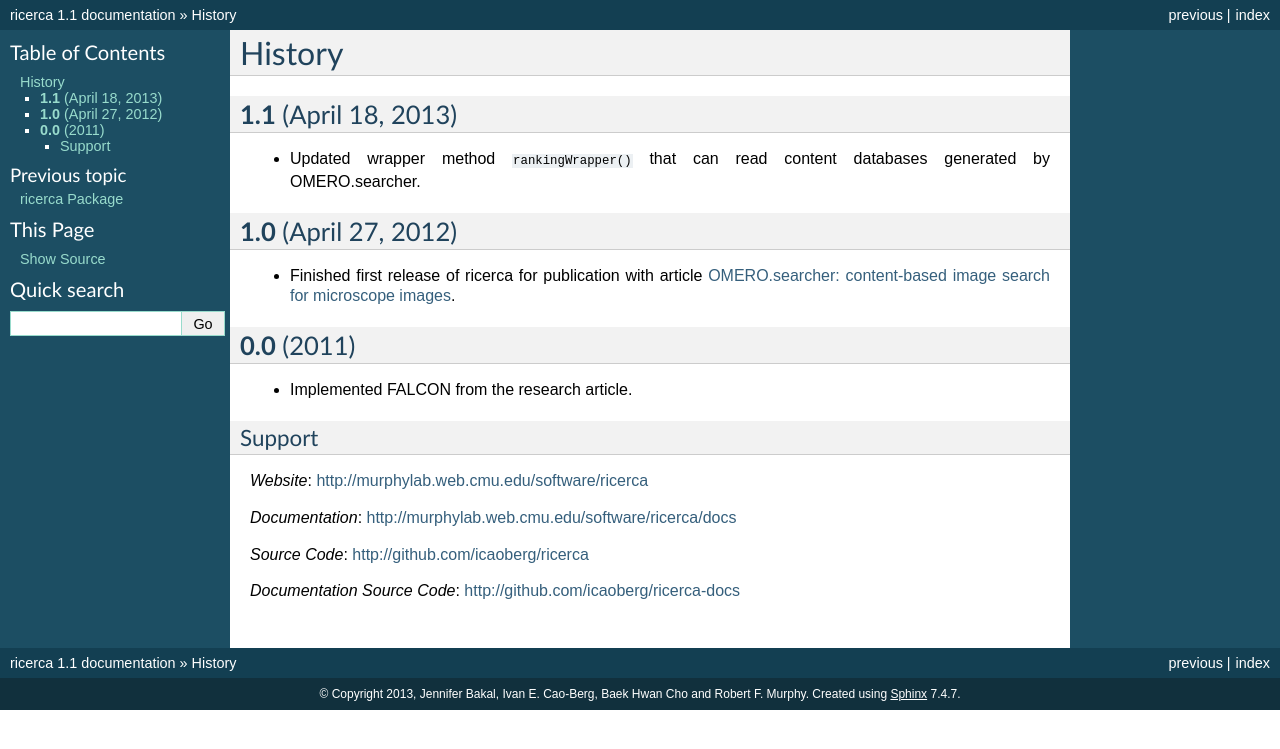
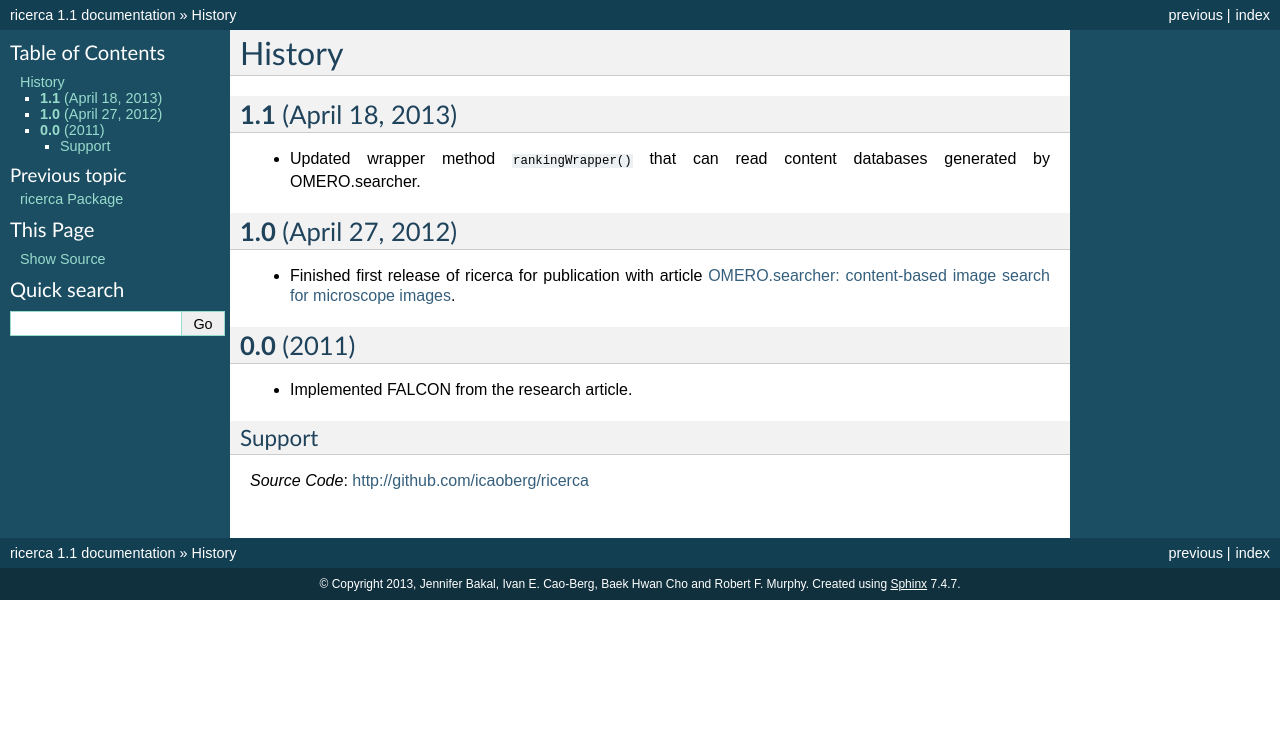
Before and after one commit to icaoberg/ricerca-docs, a Sphinx documentation site: the page built from source/history.rst, in a window 1280 px wide. Shown: the top 749 px of the page. Built offline with Sphinx 7.4.7, drawn with Linux system fonts in a browser that asks for light colours.

Commit message:
Removed websites from history

```diff
--- a/source/history.rst
+++ b/source/history.rst
@@ -20,14 +20,5 @@ History
 Support
 -------
 
-*Website*: `http://murphylab.web.cmu.edu/software/ricerca
-<http://murphylab.web.cmu.edu/software/ricerca/>`_
-
-*Documentation*: `http://murphylab.web.cmu.edu/software/ricerca/docs
-<http://murphylab.web.cmu.edu/software/ricerca/docs/>`_
-
 *Source Code*: `http://github.com/icaoberg/ricerca
 <http://github.com/icaoberg/ricerca/>`_
-
-*Documentation Source Code*: `http://github.com/icaoberg/ricerca-docs
-<http://github.com/icaoberg/ricerca-docs/>`_
```
